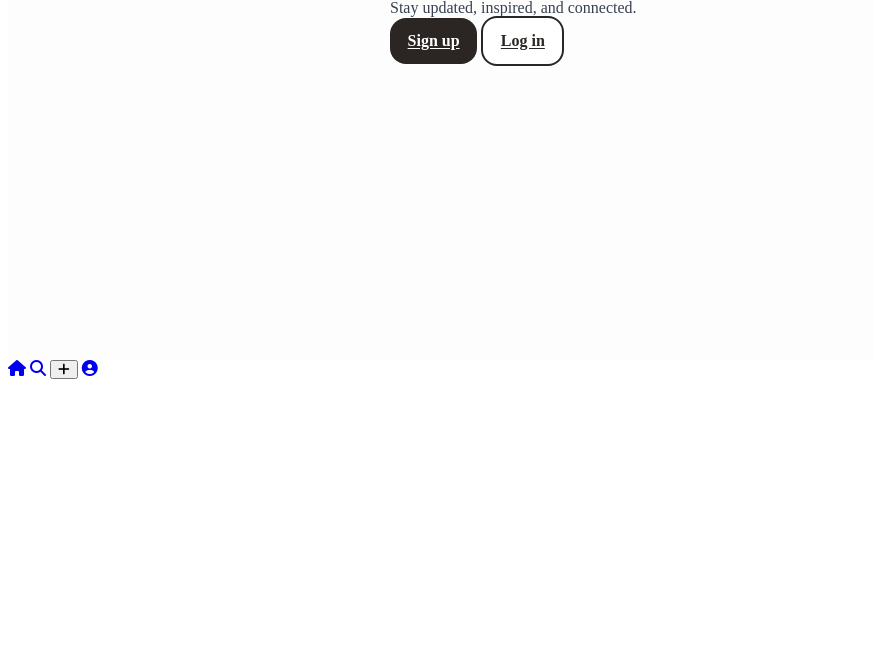
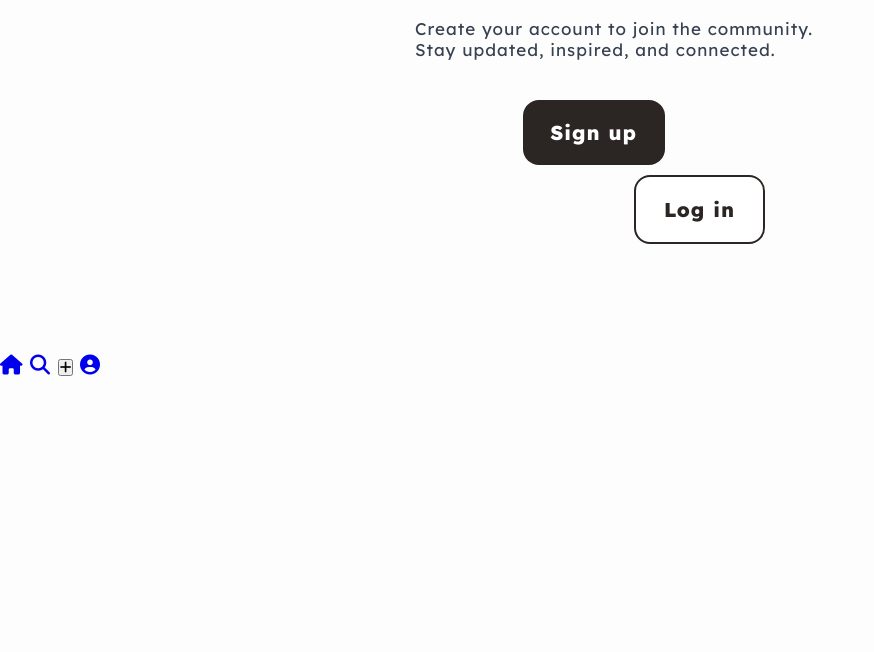
Before and after one commit to emmelinlarina/JavaScript-2, a plain HTML site: page auth.html in a window 1280 px wide. Shown: the part 148-800 px from the top of the page, without its empty margins (0-874 px from the left). Drawn offline with Linux system fonts and the light colour scheme.

Commit message:
Add base styles for global layout and enhance account and authentication pages with improved button styles and layout adjustments

```diff
--- a/css/base.css
+++ b/css/base.css
@@ -0,0 +1,11 @@
+@import url('https://fonts.googleapis.com/css2?family=Lexend:wght@100..900&family=Poppins:ital,wght@0,100;0,200;0,300;0,400;0,500;0,600;0,700;0,800;0,900;1,100;1,200;1,300;1,400;1,500;1,600;1,700;1,800;1,900&display=swap');
+
+* { margin: 0; padding: 0; box-sizing: border-box; }
+
+html {
+    font-family: Lexend, Poppins, Roboto;
+    font-size: 1.25rem;
+    letter-spacing: 1px;
+    color: #362E27;
+    background: #fdfdfd;
+}
--- a/css/pages/account.css
+++ b/css/pages/account.css
@@ -1,7 +1,6 @@
 .account {
     min-height: 500px;
     grid-template-columns: auto 1fr;
-    background: #fdfdfd;
 }
 
 .account-back {
@@ -32,7 +31,7 @@
     display: grid;
 }
 
-.account-lead { color: #374151; margin: .25rem 0 1rem;}
+.account-lead { color: #374151; margin: .25rem 0 1rem; font-size: .85rem;}
 
 .account-actions {
     display: flex; gap: .75rem; flex-wrap: wrap;
@@ -44,7 +43,6 @@
 }
 
 .field-input {
-    font-size: 1rem;
     padding: .8rem 1rem;
     background: #f3f4f8;
     border: 1px;
@@ -61,18 +59,22 @@
 .btn {
     border: 0;
     cursor: pointer;
-    padding: .9rem 1.1rem;
+    padding: 1rem 1.4rem;
     border-radius: 16px;
     background: #2b2623;
     color: #fff;
     font-weight: 800;
     transition: transform .05s ease, box-shadow .15s ease, background .15s ease;
+    font-size: 1rem;
+    margin-right: 10rem;
 }
 
 .btn.btn-light {
     background-color: #fff;
     color: #2b2623;
     border: 2px solid #2b2623;
+    margin-right: 5rem;
+    font-weight: 800;
 }
 
 .btn:active {
@@ -87,6 +89,7 @@
 .account-cta {
     width: 100%;
     margin-top: 4rem;
+    letter-spacing: 2px;
 }
 
 .account-switch {
@@ -98,8 +101,10 @@
 
 .account-switch a {
     text-decoration: none;
-    font-weight: 600;
+    font-weight: 700;
     color: #111;
+    letter-spacing: 0;
+
 }
 
 .account-switch a:hover {
--- a/css/pages/auth.css
+++ b/css/pages/auth.css
@@ -0,0 +1,12 @@
+.account-panel {
+    display: flex;
+    flex-direction: column;
+    gap: .5rem;
+    margin: 0 auto;
+    text-align: left;
+}
+
+.btn {
+    text-decoration: none;
+    margin: 0 auto;
+}
```
